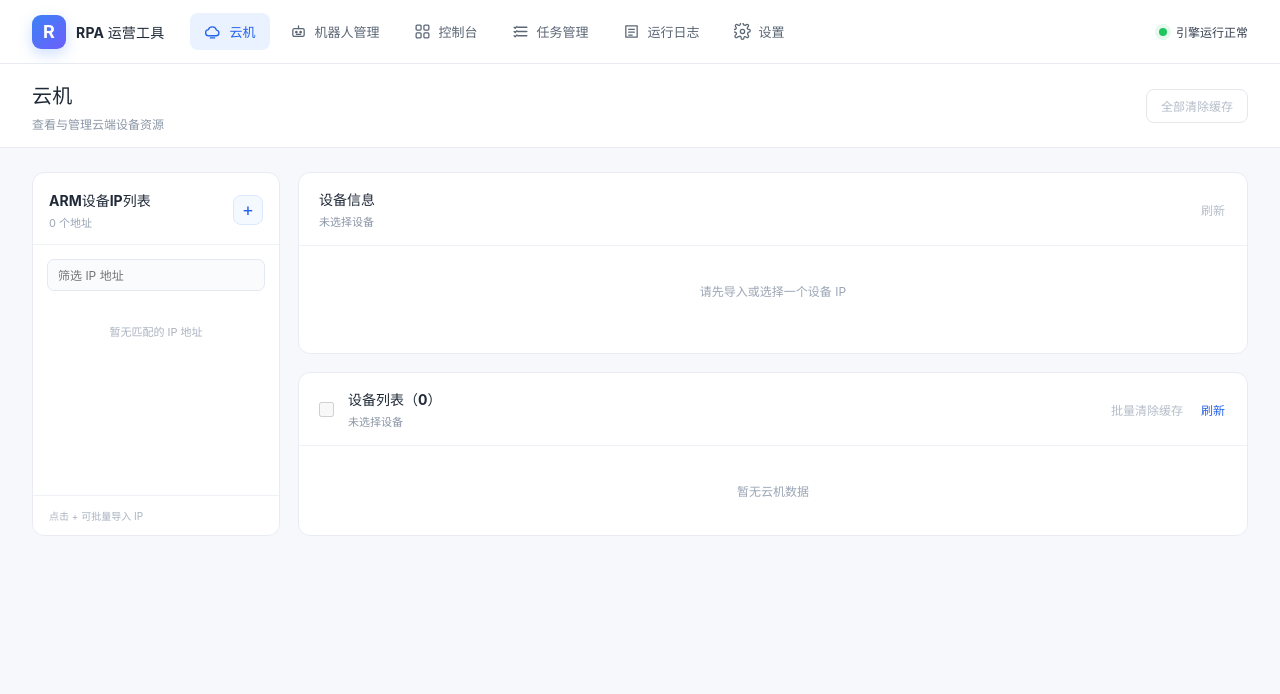
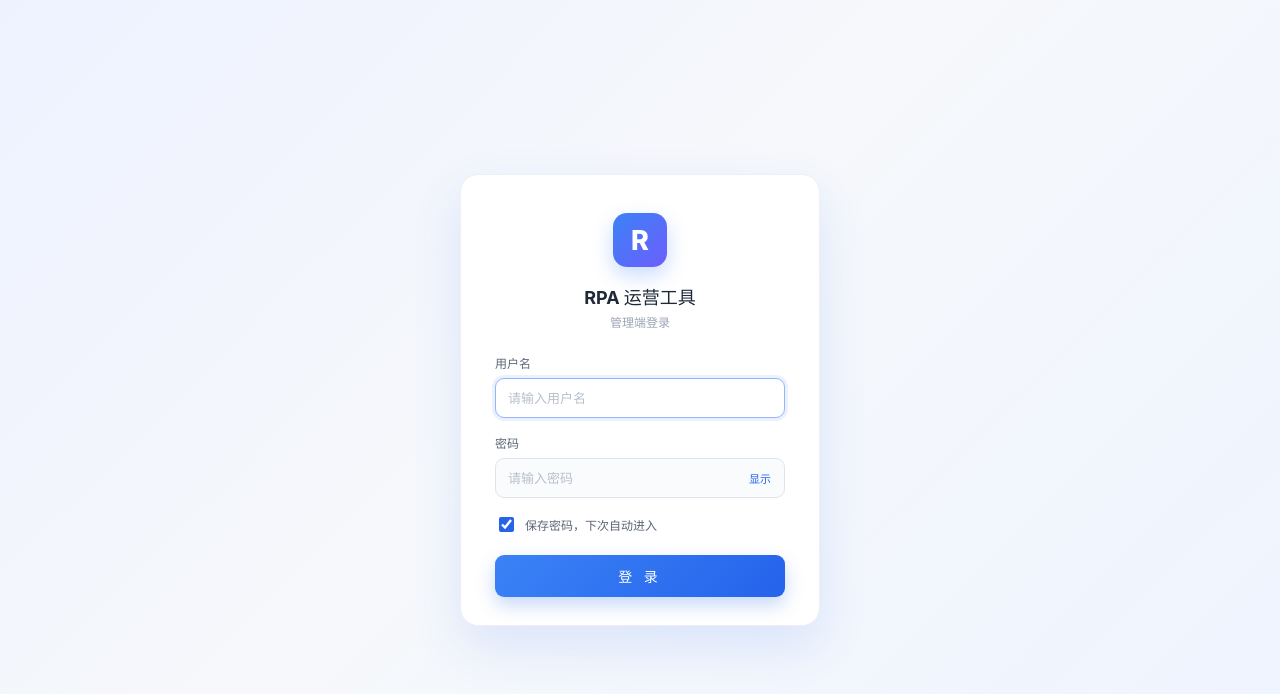
Before and after one commit to ihaodi/rpa-ops-tool, a React (Vite) app: page / in a window 1280 px wide. Shown: the top 694 px of the page. Built offline with nearby package versions, Linux system fonts and the light colour scheme.

Commit message:
feat: 管理端本地登录门禁 + 启动屏2.2秒 + 登录页去脚注

```diff
--- a/src/App.tsx
+++ b/src/App.tsx
@@ -10,6 +10,8 @@ import {
 } from "./deviceApi";
 import { getVConsole } from "./vconsole";
 import { ROBOTS_SEED, type RobotSeed } from "./robotsSeed";
+import Login from "./Login";
+import { clearAuth, isAuthenticated } from "./auth";
 import "./styles.css";
 
 type NavKey = "cloud" | "robots" | "dashboard" | "tasks" | "logs" | "settings";
@@ -302,7 +304,7 @@ function LogList() {
   );
 }
 
-export default function App() {
+function AppPanel({ onLogout }: { onLogout: () => void }) {
   const [active, setActive] = useState<NavKey>("cloud");
   const [tasks, setTasks] = useState<Task[]>(initialTasks);
   const [notice, setNotice] = useState("");
@@ -655,6 +657,7 @@ export default function App() {
             <div className="footer-title">引擎运行正常</div>
             <div className="footer-sub">v0.1.0 · 本地模式</div>
           </div>
+          <button className="logout-btn" onClick={onLogout} title="退出登录">退出</button>
         </div>
       </aside>
 
@@ -1156,3 +1159,21 @@ export default function App() {
     </div>
   );
 }
+
+/** 应用入口：本地登录门禁。保存过密码则自动进入，否则显示登录页。 */
+export default function App() {
+  const [authed, setAuthed] = useState(() => isAuthenticated());
+
+  if (!authed) {
+    return <Login onSuccess={() => setAuthed(true)} />;
+  }
+
+  return (
+    <AppPanel
+      onLogout={() => {
+        clearAuth();
+        setAuthed(false);
+      }}
+    />
+  );
+}
--- /dev/null
+++ b/src/Login.tsx
@@ -0,0 +1,89 @@
+import { useState, type FormEvent } from "react";
+import { checkCredentials, saveAuth } from "./auth";
+
+interface LoginProps {
+  onSuccess: () => void;
+}
+
+/** 管理端登录门禁：本地校验，可勾选保存密码以便下次自动进入。 */
+export default function Login({ onSuccess }: LoginProps) {
+  const [username, setUsername] = useState("");
+  const [password, setPassword] = useState("");
+  const [remember, setRemember] = useState(true);
+  const [showPassword, setShowPassword] = useState(false);
+  const [error, setError] = useState("");
+
+  const handleSubmit = (event: FormEvent) => {
+    event.preventDefault();
+    if (!username.trim() || !password) {
+      setError("请输入用户名和密码");
+      return;
+    }
+    if (!checkCredentials(username, password)) {
+      setError("用户名或密码错误，请重试");
+      return;
+    }
+    if (remember) {
+      saveAuth(username);
+    }
+    setError("");
+    onSuccess();
+  };
+
+  return (
+    <div className="login-screen">
+      <div className="login-card">
+        <div className="login-mark">R</div>
+        <h1 className="login-title">RPA 运营工具</h1>
+        <p className="login-subtitle">管理端登录</p>
+
+        <form onSubmit={handleSubmit} className="login-form">
+          <label className="login-field">
+            <span>用户名</span>
+            <input
+              value={username}
+              onChange={(event) => { setUsername(event.target.value); setError(""); }}
+              placeholder="请输入用户名"
+              autoComplete="username"
+              autoFocus
+            />
+          </label>
+
+          <label className="login-field">
+            <span>密码</span>
+            <div className="login-password">
+              <input
+                type={showPassword ? "text" : "password"}
+                value={password}
+                onChange={(event) => { setPassword(event.target.value); setError(""); }}
+                placeholder="请输入密码"
+                autoComplete="current-password"
+              />
+              <button
+                type="button"
+                className="login-eye"
+                onClick={() => setShowPassword((value) => !value)}
+                title={showPassword ? "隐藏密码" : "显示密码"}
+              >
+                {showPassword ? "隐藏" : "显示"}
+              </button>
+            </div>
+          </label>
+
+          <label className="login-remember">
+            <input
+              type="checkbox"
+              checked={remember}
+              onChange={(event) => setRemember(event.target.checked)}
+            />
+            <span>保存密码，下次自动进入</span>
+          </label>
+
+          {error && <div className="login-error">{error}</div>}
+
+          <button type="submit" className="login-submit">登 录</button>
+        </form>
+      </div>
+    </div>
+  );
+}
--- /dev/null
+++ b/src/auth.ts
@@ -0,0 +1,43 @@
+// 本地登录校验：凭据硬编码在前端，仅做本地门禁，不做服务端鉴权。
+const AUTH_STORAGE_KEY = "rpa-auth";
+const ADMIN_USERNAME = "admin";
+const ADMIN_PASSWORD = "Cic@12345";
+
+export interface SavedAuth {
+  username: string;
+  savedAt: string;
+}
+
+/** 读取本地保存的登录态（勾选保存密码后写入）。 */
+export const readSavedAuth = (): SavedAuth | null => {
+  try {
+    const raw = localStorage.getItem(AUTH_STORAGE_KEY);
+    if (!raw) return null;
+    const parsed = JSON.parse(raw) as SavedAuth;
+    if (!parsed || parsed.username !== ADMIN_USERNAME) return null;
+    return parsed;
+  } catch {
+    return null;
+  }
+};
+
+/** 是否已登录（本地存在有效登录态）。 */
+export const isAuthenticated = (): boolean => readSavedAuth() !== null;
+
+/** 校验用户名密码。 */
+export const checkCredentials = (username: string, password: string): boolean =>
+  username.trim() === ADMIN_USERNAME && password === ADMIN_PASSWORD;
+
+/** 保存登录态到本地（下次自动进入）。 */
+export const saveAuth = (username: string): void => {
+  const payload: SavedAuth = {
+    username: username.trim(),
+    savedAt: new Date().toISOString(),
+  };
+  localStorage.setItem(AUTH_STORAGE_KEY, JSON.stringify(payload));
+};
+
+/** 退出登录，清除本地登录态。 */
+export const clearAuth = (): void => {
+  localStorage.removeItem(AUTH_STORAGE_KEY);
+};
--- a/src/main.tsx
+++ b/src/main.tsx
@@ -9,7 +9,7 @@ createRoot(document.getElementById("root")!).render(
 );
 
 // React 挂载后移除启动屏，避免安装版首次启动时出现纯白空窗
-// 预留 3s 让「牛马，起来干活」逐字动画完整播放并停留后再进入主界面
+// 预留 2.2s 让「牛马，起来干活」逐字动画完整播放后再进入主界面
 window.setTimeout(() => {
   document.getElementById("boot-screen")?.remove();
-}, 3000);
+}, 2200);
--- a/src/styles.css
+++ b/src/styles.css
@@ -450,3 +450,65 @@ tr:hover td { background: #fcfdff; }
   padding: 14px 22px; border-radius: 10px; max-width: 70vw; text-align: center;
   box-shadow: 0 12px 32px rgba(0, 0, 0, .3);
 }
+
+/* 侧边栏退出登录 */
+.logout-btn {
+  margin-left: auto; height: 28px; padding: 0 10px; border: 1px solid #e2e8f0;
+  border-radius: 7px; background: #fff; color: #8a94a5; font-size: 11px; cursor: pointer;
+}
+.logout-btn:hover { border-color: #fca5a5; color: #dc2626; background: #fef2f2; }
+
+/* 登录门禁 */
+.login-screen {
+  position: fixed; inset: 0; z-index: 9000;
+  display: flex; align-items: center; justify-content: center;
+  background: linear-gradient(135deg, #eef2ff 0%, #f6f8fb 45%, #eef4ff 100%);
+}
+.login-card {
+  width: 360px; padding: 38px 34px 28px;
+  background: #fff; border: 1px solid #eceff5; border-radius: 18px;
+  box-shadow: 0 20px 50px rgba(37, 99, 235, .12);
+  display: flex; flex-direction: column; align-items: center;
+}
+.login-mark {
+  width: 54px; height: 54px; border-radius: 14px;
+  background: linear-gradient(135deg, #3b82f6, #6d5efc);
+  color: #fff; display: grid; place-items: center;
+  font-size: 27px; font-weight: 800;
+  box-shadow: 0 8px 20px rgba(59, 130, 246, .28);
+}
+.login-title { margin: 16px 0 4px; font-size: 18px; font-weight: 700; color: #1f2937; }
+.login-subtitle { margin: 0 0 24px; font-size: 12px; color: #9aa5b5; }
+.login-form { width: 100%; display: flex; flex-direction: column; gap: 16px; }
+.login-field { display: flex; flex-direction: column; gap: 7px; }
+.login-field > span { font-size: 12px; font-weight: 600; color: #5b6675; }
+.login-field input {
+  width: 100%; height: 40px; padding: 0 12px; box-sizing: border-box;
+  border: 1px solid #dfe4ec; border-radius: 9px; background: #fafbfd;
+  font-size: 13px; color: #1f2937; outline: none;
+}
+.login-field input:focus { border-color: #93b4ff; background: #fff; box-shadow: 0 0 0 3px rgba(59, 130, 246, .1); }
+.login-field input::placeholder { color: #b8c0cc; }
+.login-password { position: relative; }
+.login-password input { padding-right: 52px; }
+.login-eye {
+  position: absolute; right: 6px; top: 50%; transform: translateY(-50%);
+  height: 28px; padding: 0 8px; border: 0; border-radius: 6px;
+  background: transparent; color: #2563eb; font-size: 11px; cursor: pointer;
+}
+.login-eye:hover { background: #eef2ff; }
+.login-remember { display: flex; align-items: center; gap: 8px; font-size: 12px; color: #5b6675; cursor: pointer; }
+.login-remember input { width: 15px; height: 15px; accent-color: #2563eb; cursor: pointer; }
+.login-error {
+  font-size: 12px; color: #dc2626; background: #fef2f2;
+  border: 1px solid #fecaca; border-radius: 8px; padding: 8px 10px; text-align: center;
+}
+.login-submit {
+  height: 42px; margin-top: 4px; border: 0; border-radius: 9px;
+  background: linear-gradient(135deg, #3b82f6, #2563eb);
+  color: #fff; font-size: 14px; font-weight: 700; letter-spacing: 4px; cursor: pointer;
+  box-shadow: 0 8px 18px rgba(37, 99, 235, .25);
+}
+.login-submit:hover { filter: brightness(1.06); }
+.login-submit:active { transform: translateY(1px); }
+.login-foot { margin: 20px 0 0; font-size: 10px; color: #b2bbc8; }
```
